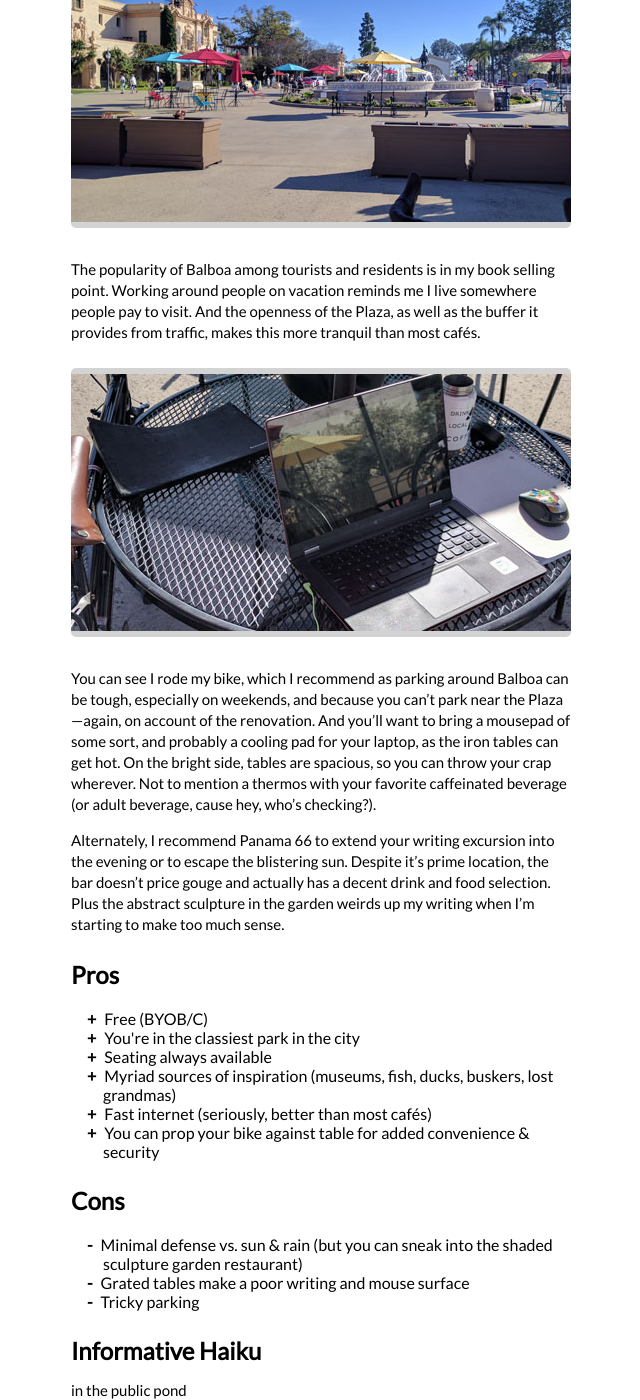
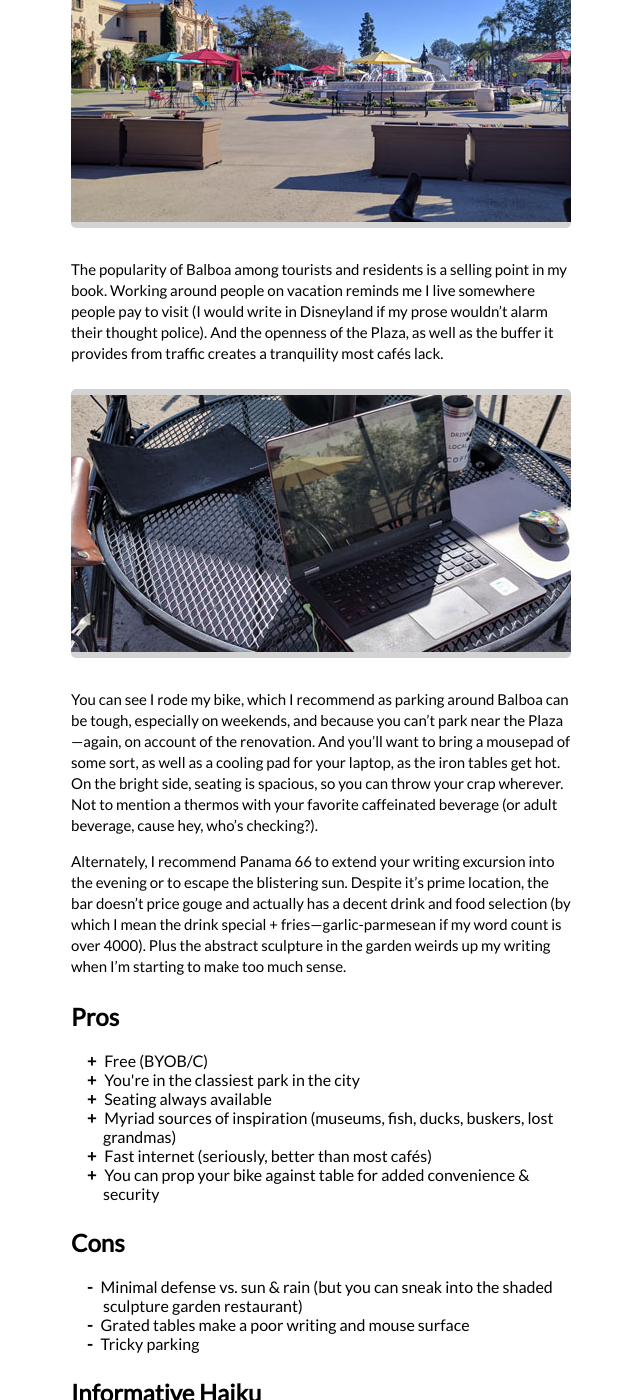
Before and after one commit to qqualia/qqualia.github.io, a Jekyll site: the page built from _posts/2017-02-20-WHS_Plaza-de-Panama.md, in a window 1280 px wide and 1400 px high, scrolled down 845 px. Shown: the whole window, without its empty margins (319-959 px from the left). Built offline with Jekyll 4.4.1, drawn with Linux system fonts in a browser that asks for light colours; some of the changed text lies outside the part shown.

Commit message:
improved article

```diff
--- a/_posts/2017-02-20-WHS_Plaza-de-Panama.md
+++ b/_posts/2017-02-20-WHS_Plaza-de-Panama.md
@@ -4,17 +4,17 @@ updated: 2017-2-20
 tags: [hotspots]
 ---
 
-<span class="dropFont">In the middle of the Plaza de Panama </span> is a collection of wrought-iron tables shaded by colorful umbrellas. The City of San Diego voted to preserve the Plaza in 2016, concocting a $45 million renovation plan, which got knocked down to $300k, hence the paved-over parking lot smattered with aforementioned wrought-iron/umbrellas we have today. The space seems geared toward weary tourists, but Perhaps Parks &amp; Rec considered San Diego's writers and telecommuters, given the fast, reliable public wifi. Slapdash renovation aside, I've added the Plaza to my regular rotation of fair weather workspaces.
+<span class="dropFont">In the middle of the Plaza de Panama </span> is a collection of wrought iron tables shaded by colorful umbrellas. The City of San Diego voted to preserve the Plaza in 2016, concocting a $45 million renovation plan, which the courts knocked down to $300k, hence the paved-over parking lot smattered with aforementioned wrought iron/umbrellas we have today. The space seems geared toward weary tourists, but Perhaps Parks &amp; Rec considered San Diego's writers and telecommuters, given the fast, reliable public wifi. Slapdash renovation aside, I've added the Plaza to my regular rotation of fair weather workspaces.
 
 ![Plaza View](../img/2-20-2017/plazaView.jpg)
 
-The popularity of Balboa among tourists and residents is in my book selling point. Working around people on vacation reminds me I live somewhere people pay to visit. And the openness of the Plaza, as well as the buffer it provides from traffic, makes this more tranquil than most caf&#233;s.
+The popularity of Balboa among tourists and residents is a selling point in my book. Working around people on vacation reminds me I live somewhere people pay to visit (I would write in Disneyland if my prose wouldn't alarm their thought police). And the openness of the Plaza, as well as the buffer it provides from traffic creates a tranquility most caf&#233;s lack.
 
 ![Balboa Park Workspace](../img/2-20-2017/balboaWorkspace.jpg)
 
-You can see I rode my bike, which I recommend as parking around Balboa can be tough, especially on weekends, and because you can't park near the Plaza&mdash;again, on account of the renovation. And you'll want to bring a mousepad of some sort, and probably a cooling pad for your laptop, as the iron tables can get hot. On the bright side, tables are spacious, so you can throw your crap wherever. Not to mention a thermos with your favorite caffeinated beverage (or adult beverage, cause hey, who's checking?).
+You can see I rode my bike, which I recommend as parking around Balboa can be tough, especially on weekends, and because you can't park near the Plaza&mdash;again, on account of the renovation. And you'll want to bring a mousepad of some sort, as well as a cooling pad for your laptop, as the iron tables get hot. On the bright side, seating is spacious, so you can throw your crap wherever. Not to mention a thermos with your favorite caffeinated beverage (or adult beverage, cause hey, who's checking?).
 
-Alternately, I recommend Panama 66 to extend your writing excursion into the evening or to escape the blistering sun. Despite it's prime location, the bar doesn't price gouge and actually has a decent drink and food selection. Plus the abstract sculpture in the garden weirds up my writing when I'm starting to make too much sense.
+Alternately, I recommend Panama 66 to extend your writing excursion into the evening or to escape the blistering sun. Despite it's prime location, the bar doesn't price gouge and actually has a decent drink and food selection (by which I mean the drink special + fries&mdash;garlic-parmesean if my word count is over 4000). Plus the abstract sculpture in the garden weirds up my writing when I'm starting to make too much sense.
 
 Pros
 ---
```
